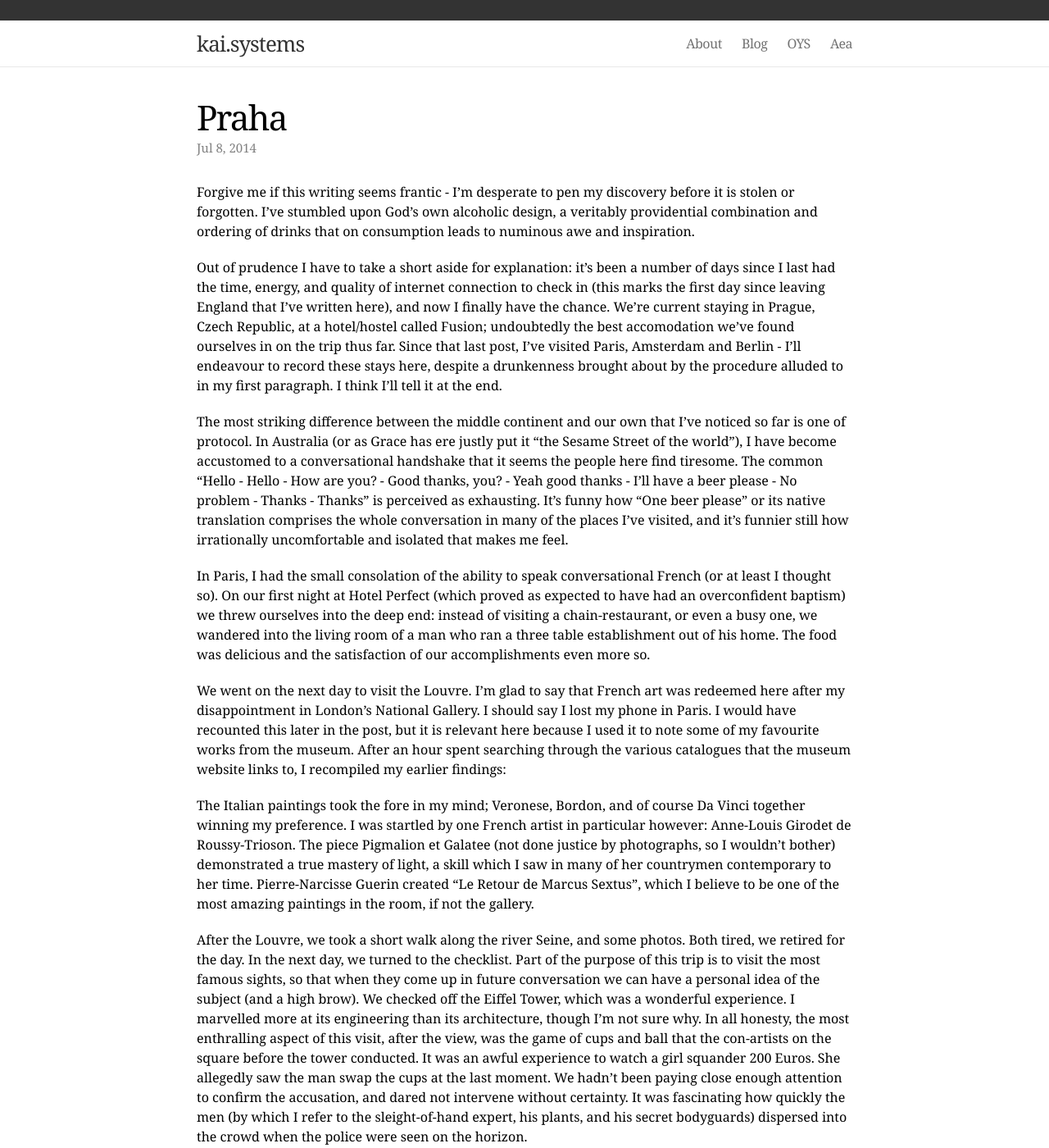
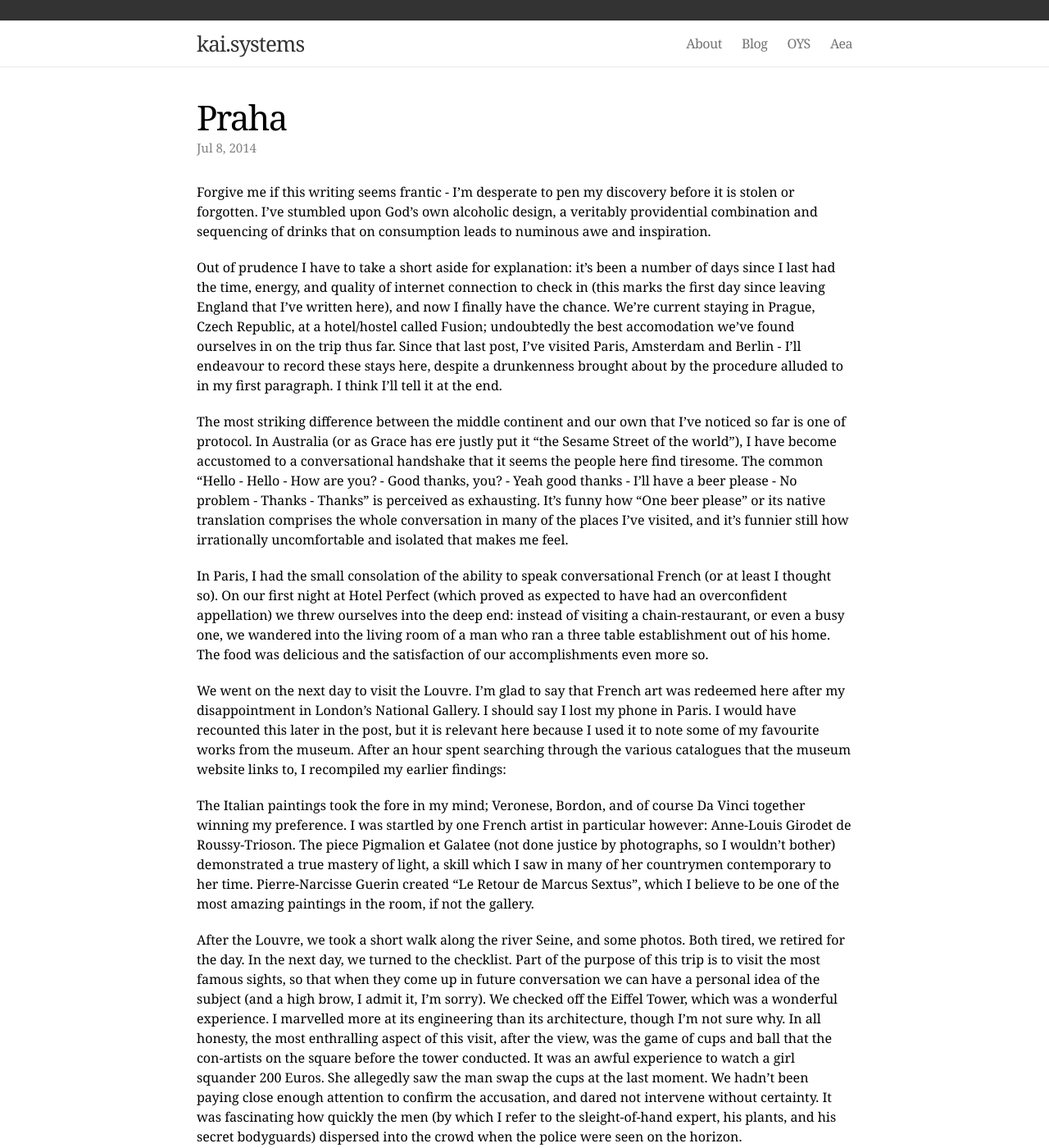
Before and after one commit to KaiStarkk/kaistarkk.github.io, a Jekyll site: the page built from _posts/2014-07-08-praha.markdown, in a window 1280 px wide and 1400 px high. Shown: the whole window at 82% size. Built offline with Jekyll 4.4.1, drawn with Linux system fonts in a browser that asks for light colours.

Commit message:
Edited blog posts.

```diff
--- a/_posts/2014-06-28-leaving-the-clink-on-parole.markdown
+++ b/_posts/2014-06-28-leaving-the-clink-on-parole.markdown
@@ -11,7 +11,7 @@
 
 We got off at the Leicester (LESS-ter, glad I knew this beforehand or I may have drawn a lot of attention) station and started our sightseeing at the National Gallery, one of the places we were most eager to visit. It's a very large gallery with a broad collection that is all owned by the public. The [floorplan](http://www.nationalgallery.org.uk/visiting/floorplans/level-2/) is divided into periods, each running a couple centuries from the 1250s onwards, and we spent most of our time in the Sainsbury wing, which held pieces from before the 16th century.
 
-I was surprised to find that I didn't like the works of Boticelli that I saw there. The style coupled with the way the paint has faded made me feel unnerved in viewing them. My preferred artist of those we saw at the Gallery was Raphael. A lot of his pieces were oil/egg on poplar or wood which has remained bright and vivid in colour. If I could have seen the pieces in their time this may have been a different story, since I recognise that the state of degradation of the paintings affected how I felt about them. Some from the 13th century had lost almost all their colour to a desaturated brown. We also saw a cartoon by [Da Vinci](http://www.nationalgallery.org.uk/paintings/leonardo-da-vinci-the-burlington-house-cartoon) that was kept in a dark room segregated from the rest. It wasn't completely finished, which gave some small insight into his preparation and process.
+I was surprised to find that I didn't like the works of Boticelli that I saw there. The style coupled with the way the paint has faded made me feel unnerved when viewing them. My preferred artist of those we saw at the Gallery was Raphael. A lot of his pieces were oil/egg on poplar or wood which has remained bright and vivid in colour. If I could have seen the pieces in their time this may have been a different story, since I recognise that the state of degradation of the paintings affected how I felt about them. Some from the 13th century had lost almost all their colour to a desaturated brown. We also saw a cartoon by [Da Vinci](http://www.nationalgallery.org.uk/paintings/leonardo-da-vinci-the-burlington-house-cartoon) that was kept in a dark room segregated from the rest. It wasn't completely finished, which gave some small insight into his preparation and process.
 
 The gallery opens into Trafalgar Square, where we took a few photos before hurrying home to get ready for Matilda.
 
--- a/_posts/2014-07-08-praha.markdown
+++ b/_posts/2014-07-08-praha.markdown
@@ -5,19 +5,19 @@
 categories: blog posts travel
 ---
 
-Forgive me if this writing seems frantic - I'm desperate to pen my discovery before it is stolen or forgotten. I've stumbled upon God's own alcoholic design, a veritably providential combination and ordering of drinks that on consumption leads to numinous awe and inspiration.
+Forgive me if this writing seems frantic - I'm desperate to pen my discovery before it is stolen or forgotten. I've stumbled upon God's own alcoholic design, a veritably providential combination and sequencing of drinks that on consumption leads to numinous awe and inspiration.
 
 Out of prudence I have to take a short aside for explanation: it's been a number of days since I last had the time, energy, and quality of internet connection to check in (this marks the first day since leaving England that I've written here), and now I finally have the chance. We're current staying in Prague, Czech Republic, at a hotel/hostel called Fusion; undoubtedly the best accomodation we've found ourselves in on the trip thus far. Since that last post, I've visited Paris, Amsterdam and Berlin - I'll endeavour to record these stays here, despite a drunkenness brought about by the procedure alluded to in my first paragraph. I think I'll tell it at the end.
 
 The most striking difference between the middle continent and our own that I've noticed so far is one of protocol. In Australia (or as Grace has ere justly put it "the Sesame Street of the world"), I have become accustomed to a conversational handshake that it seems the people here find tiresome. The common "Hello - Hello - How are you? - Good thanks, you? - Yeah good thanks - I'll have a beer please - No problem - Thanks - Thanks" is perceived as exhausting. It's funny how "One beer please" or its native translation comprises the whole conversation in many of the places I've visited, and it's funnier still how irrationally uncomfortable and isolated that makes me feel.
 
-In Paris, I had the small consolation of the ability to speak conversational French (or at least I thought so). On our first night at Hotel Perfect (which proved as expected to have had an overconfident baptism) we threw ourselves into the deep end: instead of visiting a chain-restaurant, or even a busy one, we wandered into the living room of a man who ran a three table establishment out of his home. The food was delicious and the satisfaction of our accomplishments even more so.
+In Paris, I had the small consolation of the ability to speak conversational French (or at least I thought so). On our first night at Hotel Perfect (which proved as expected to have had an overconfident appellation) we threw ourselves into the deep end: instead of visiting a chain-restaurant, or even a busy one, we wandered into the living room of a man who ran a three table establishment out of his home. The food was delicious and the satisfaction of our accomplishments even more so.
 
 We went on the next day to visit the Louvre. I'm glad to say that French art was redeemed here after my disappointment in London's National Gallery. I should say I lost my phone in Paris. I would have recounted this later in the post, but it is relevant here because I used it to note some of my favourite works from the museum. After an hour spent searching through the various catalogues that the museum website links to, I recompiled my earlier findings:
 
 The Italian paintings took the fore in my mind; Veronese, Bordon, and of course Da Vinci together winning my preference. I was startled by one French artist in particular however: Anne-Louis Girodet de Roussy-Trioson. The piece Pigmalion et Galatee (not done justice by photographs, so I wouldn't bother) demonstrated a true mastery of light, a skill which I saw in many of her countrymen contemporary to her time. Pierre-Narcisse Guerin created "Le Retour de Marcus Sextus", which I believe to be one of the most amazing paintings in the room, if not the gallery.
 
-After the Louvre, we took a short walk along the river Seine, and some photos. Both tired, we retired for the day. In the next day, we turned to the checklist. Part of the purpose of this trip is to visit the most famous sights, so that when they come up in future conversation we can have a personal idea of the subject (and a high brow). We checked off the Eiffel Tower, which was a wonderful experience. I marvelled more at its engineering than its architecture, though I'm not sure why. In all honesty, the most enthralling aspect of this visit, after the view, was the game of cups and ball that the con-artists on the square before the tower conducted. It was an awful experience to watch a girl squander 200 Euros. She allegedly saw the man swap the cups at the last moment. We hadn't been paying close enough attention to confirm the accusation, and dared not intervene without certainty. It was fascinating how quickly the men (by which I refer to the sleight-of-hand expert, his plants, and his secret bodyguards) dispersed into the crowd when the police were seen on the horizon.
+After the Louvre, we took a short walk along the river Seine, and some photos. Both tired, we retired for the day. In the next day, we turned to the checklist. Part of the purpose of this trip is to visit the most famous sights, so that when they come up in future conversation we can have a personal idea of the subject (and a high brow, I admit it, I'm sorry). We checked off the Eiffel Tower, which was a wonderful experience. I marvelled more at its engineering than its architecture, though I'm not sure why. In all honesty, the most enthralling aspect of this visit, after the view, was the game of cups and ball that the con-artists on the square before the tower conducted. It was an awful experience to watch a girl squander 200 Euros. She allegedly saw the man swap the cups at the last moment. We hadn't been paying close enough attention to confirm the accusation, and dared not intervene without certainty. It was fascinating how quickly the men (by which I refer to the sleight-of-hand expert, his plants, and his secret bodyguards) dispersed into the crowd when the police were seen on the horizon.
 
 We caught a train to Charles de Gaul and took photos infront of the Arch de Triomphe before heading home to prepare for our departure in the morning.
 
--- a/_posts/2014-07-21-1-praha-pt-III.markdown
+++ b/_posts/2014-07-21-1-praha-pt-III.markdown
@@ -7,7 +7,7 @@
 
 In the last post I documented our stay in Paris. It's a truly beautiful city, and we were sad to leave after only a couple nights when we left on our first Busabout leg bound for Amsterdam. Busabout is an interesting alternative to trains and flights in Europe. They market themselves as a "hop-on hop-off" choice, though the busses often fill up before the day of departure. The busses always leave at 8am, which can be a pain when you're a long way from the pick-up hostel, and they typically arrive around 5pm on the same day. There are service stops roughly every two hours. The service is a good one, although I think our choice to book the North, West, and South loops until October as opposed to paying for each leg of the trip may have been a mistake. Travel agents really should point these things out. Anyways.
 
-Amsterdam is a great city, but only for two days. After that, the smell of weed (which is everywhere) starts to make you feel nauseous. Our hostel was pretty good, although they messed up our booking (we were compensated with drinks).
+Amsterdam is a great city, but only for two days. After that, the smell of weed (which is everywhere) starts to make you feel nauseated. Our hostel was pretty good, although they messed up our booking (we were compensated with drinks).
 
 Amsterdam was my first experience with survival of the fittest - I was almost killed by a tram ten minutes into the stop because they barely demarcate the dividing lines between footpath, road, and rail lines (the bitchumen slightly changes colour). Unfortunately, we didn't have the opportunity to visit Anne Frank House [sic]. We also went on a pubcrawl but I don't remember a whole lot about that.
 
--- a/_posts/2014-07-21-2-firenze-pt-I.markdown
+++ b/_posts/2014-07-21-2-firenze-pt-I.markdown
@@ -5,11 +5,11 @@
 categories: blog posts travel
 ---
 
-Firenze? Yes, I'm writing this from Florence. I also have to admit, I wrote that last post here as well despite it's name. Busy busy busy.
+Firenze? Yes, I'm writing this from Florence. I also have to admit, I wrote that last post here as well despite its name. Busy busy busy.
 
-It was hard to leave Berlin, as it was easily my favourite city up to that point. London is wonderful, and Paris is beautiful but Berlin is immense. It's a veritable giant when it comes to modern history, and history is one of my strongest passions. Nevertheless, we had to part.
+It was hard to leave Berlin, as it was easily my favourite city up to that point. London is wonderful, and Paris is beautiful but Berlin is immense. It's a veritable giant when it comes to modern history, and history is one of my greatest passions. Nevertheless, we had to part.
 
-Much as I made it to Prague before I wrote about the preceding three stops, I've since visited: Prague, Vienna, Munich, Venice, and Rome. Also, I never could remember that miracle conconction I'd been rambling about. It was probably a vew Mojito's followed by a double espresso, so don't get too excited. Also as a side-note, I'd finished reading Wuthering Heights by the time I made it to Prague (I can see why it kicked up the contemporary fuss that it did, but this is a travel post not a literature one) and started on Metamorphosis by Kafka (an author who was born and is buried in Prague, and one who I'd been interested in for a long time).
+Much as I made it to Prague before I wrote about the preceding three stops, I've since visited: Prague, Vienna, Munich, Venice, and Rome. Also, I never could remember that miracle conconction I'd been rambling about. It was probably a few Mojito's followed by a double espresso, so don't get too excited. Also as a side-note, I'd finished reading Wuthering Heights by the time I made it to Prague (I can see why it kicked up the contemporary fuss that it did, but this is a travel post not a literature one) and started on Metamorphosis by Kafka (an author who was born and is buried in Prague, and one who I'd been interested in for a long time).
 
 Prague is a very interesting city to me, primarily because of the numerous striking juxtapositions that are a part of life there. Walking through the streets, I saw modernist architecture - particularly cubism, which Prague is famous for having practically invented - taking the fore. Almost every building looks the same in some streets, differentiated only by paint colours. This is in stark contrast to the interiors. I'd anticipated something quaint, and moderately antique when we walked into the hostel, but was met by hypermodern interior design. Everything from neon-lights for room numbers (the corridors resembled a laser-tag centre), to wide-flat chrome showerheads and wall projections on the marble staircases made an appearance. I finished Metamorphosis around the middle of the trip, and it took me some time to appreciate why Nabokov (an author and literary critic famous for his genius, arrogance, and disdain for many other authors typically understood to also be geniuses) places it in his top five of the twentieth century.
 
--- a/_posts/2014-07-21-3-firenze-pt-II.markdown
+++ b/_posts/2014-07-21-3-firenze-pt-II.markdown
@@ -13,6 +13,6 @@
 
 It's worth mentioning here that along each leg of the Busabout trip, there are intermediate stops that people can stay at. This included cities like Bruges between Paris and Amsterdam, and a place called Gruenau on our next leg. The hostel in Gruenau alla Busabout was basically a man's house, perched in the middle of the Austrian countryside. Those who stayed there said that they enjoyed hiking through the mountainside, and archery (a personal favourite), as well as the beautiful crystal stream that flowed through the property. I was more than a little jealous when we stopped there for lasagne, but we moved on to the destinatinon without too much convincing. The next stop was Munich.
 
-Now Bavarian Germany is different to the rest of Germany. Berlin and Munich are two very different cities, and that was immediately obvious. Bavaria is the Germany you think of when you think of busty blonde Helgas in their frocks delivering 10 maßes (maß is the word used, not stein which means stone) to the tables of German men in lederhosens chewing on pork knuckles. We did indeed eat pork knuckle, and I can confidently say that its the best food in the world. We ate this at the beer garden stop on our bike tour through the city, a beergarden where I also ate a pizza sized pretzel and drank a maß (one litre) of delicious (and strong) weisbeer. Munich has its own intriguing history (as every stop on our trip does), but instead of recounting every detail I'll strive to remember and point out the significant or funny parts (like the fountain in district one of Vienna where the artist wasn't paid his due, and decided to revise the statue to feature a bare behind facing the window of the casino boss who commissioned it). In Munich the most significant things were the strength of the Church, and Hitler's rise to power there. Our tours were filled with anecdotes that promoted thought such as the story of the White Rose Society. Anyone interested can look further into these things.
+Now Bavarian Germany is different to the rest of Germany. Berlin and Munich are two very different cities, and that was immediately obvious. Bavaria is the Germany you think of when you think of busty blonde Helgas in their frocks delivering 10 maßes (maß is the word used, not stein which means stone) to the tables of German men in lederhosens chewing on pork knuckles. We did indeed eat pork knuckle, and I can confidently say that its the best food in the world. We ate this at the beer garden stop on our bike tour through the city, a beergarden where I also ate a pizza sized pretzel and drank a maß (one litre) of delicious (and strong) weissbeer. Munich has its own intriguing history (as every stop on our trip does), but instead of recounting every detail I'll strive to remember and point out the significant or funny parts (like the fountain in district one of Vienna where the artist wasn't paid his due, and decided to revise the statue to feature a bare behind facing the window of the casino boss who commissioned it). In Munich the most significant things were the strength of the Church, and Hitler's rise to power there. Our tours were filled with anecdotes that promoted thought such as the story of the White Rose Society. Anyone interested can look further into these things.
 
 After Munich, our next stop was Venice, in my motherland: Italy.
```
Also changed, not shown: _posts/2015-01-29 - Retrospect.markdown (added, +20 -0 lines), about.md (+1 -1 lines).
